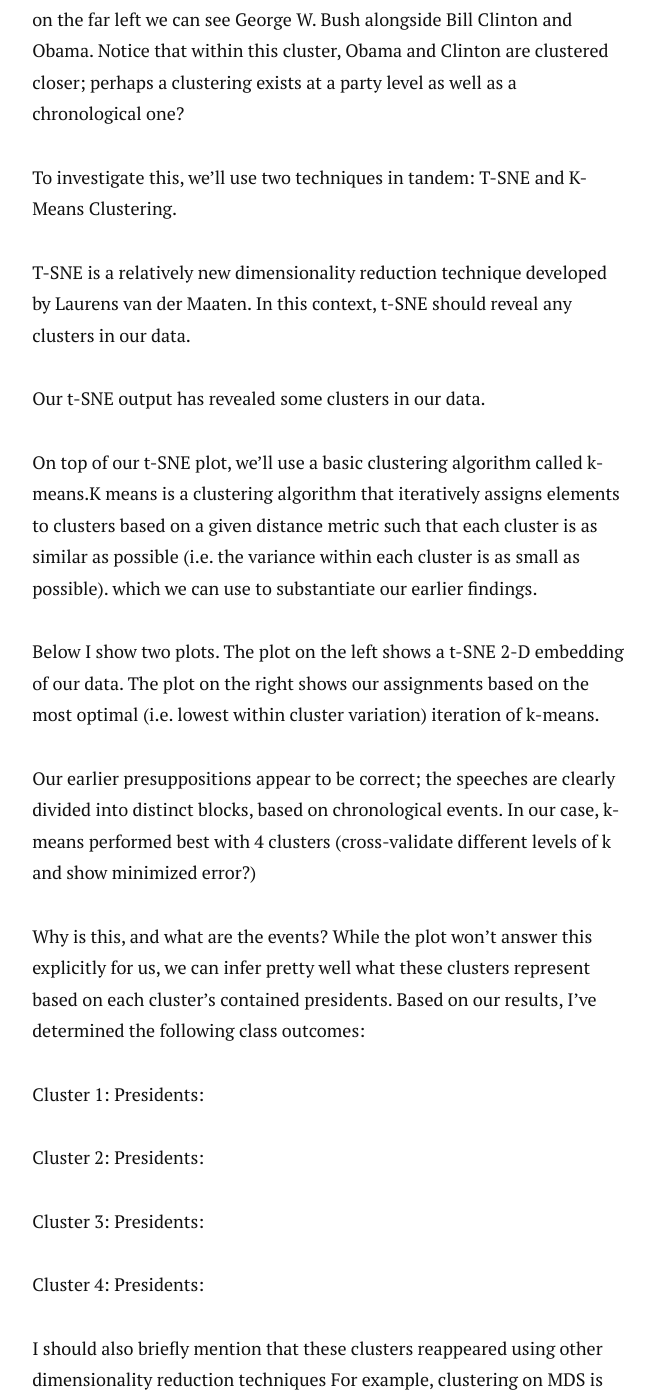
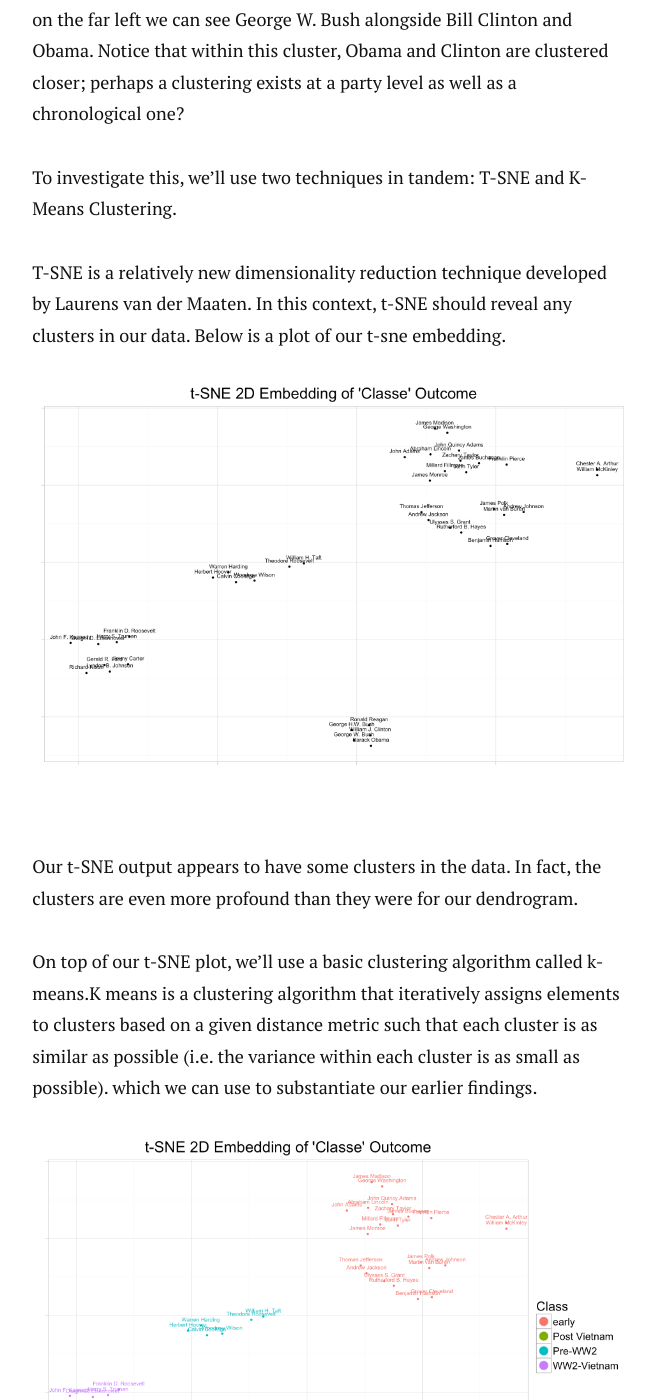
Before and after one commit to jwilber/old_website, a Jekyll site: the page built from _posts/2014-12-12-figure-with-caption.markdown, in a window 1280 px wide and 1400 px high, scrolled down 3349 px. Shown: the whole window, without its empty margins (310-965 px from the left). Built offline with Jekyll 4.4.1, drawn with Linux system fonts in a browser that asks for light colours; nearby versions of some CDN libraries.

Commit message:
Update 2014-12-12-figure-with-caption.markdown

```diff
--- a/_posts/2014-12-12-figure-with-caption.markdown
+++ b/_posts/2014-12-12-figure-with-caption.markdown
@@ -61,14 +61,16 @@ Our dendrogram reveals, then, that Andrew Jackson and Martin Van Buren are our m
 
 To investigate this, we'll use two techniques in tandem: T-SNE and K-Means Clustering.
 
-T-SNE is a relatively new dimensionality reduction technique developed by Laurens van der Maaten. In this context, t-SNE should reveal any clusters in our data.
+T-SNE is a relatively new dimensionality reduction technique developed by Laurens van der Maaten. In this context, t-SNE should reveal any clusters in our data. Below is a plot of our t-sne embedding.
+
+<img src="/images/uncolored_tsne.png" />
 
 
-Our t-SNE output has revealed some clusters in our data.
+Our t-SNE output appears to have some clusters in the data. In fact, the clusters are even more profound than they were for our dendrogram.
 
 On top of our t-SNE plot, we'll use a basic clustering algorithm called k-means.K means is a clustering algorithm that iteratively assigns elements to clusters based on a given distance metric such that each cluster is as similar as possible (i.e. the variance within each cluster is as small as possible).  which we can use to substantiate our earlier findings.
 
-Below I show two plots. The plot on the left shows a t-SNE 2-D embedding of our data. The plot on the right shows our assignments based on the most optimal (i.e. lowest within cluster variation) iteration of k-means.
+<img src="/images/colored_tsne.png" />
 
 
 
```
